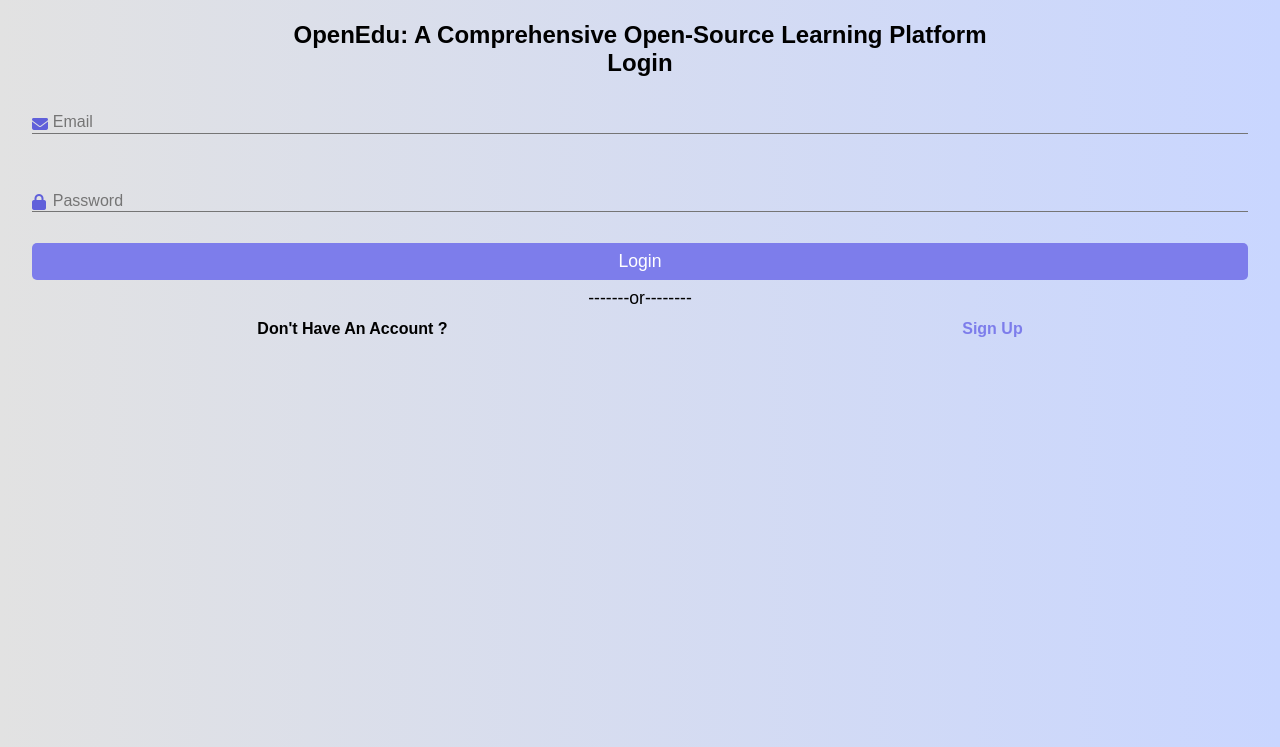
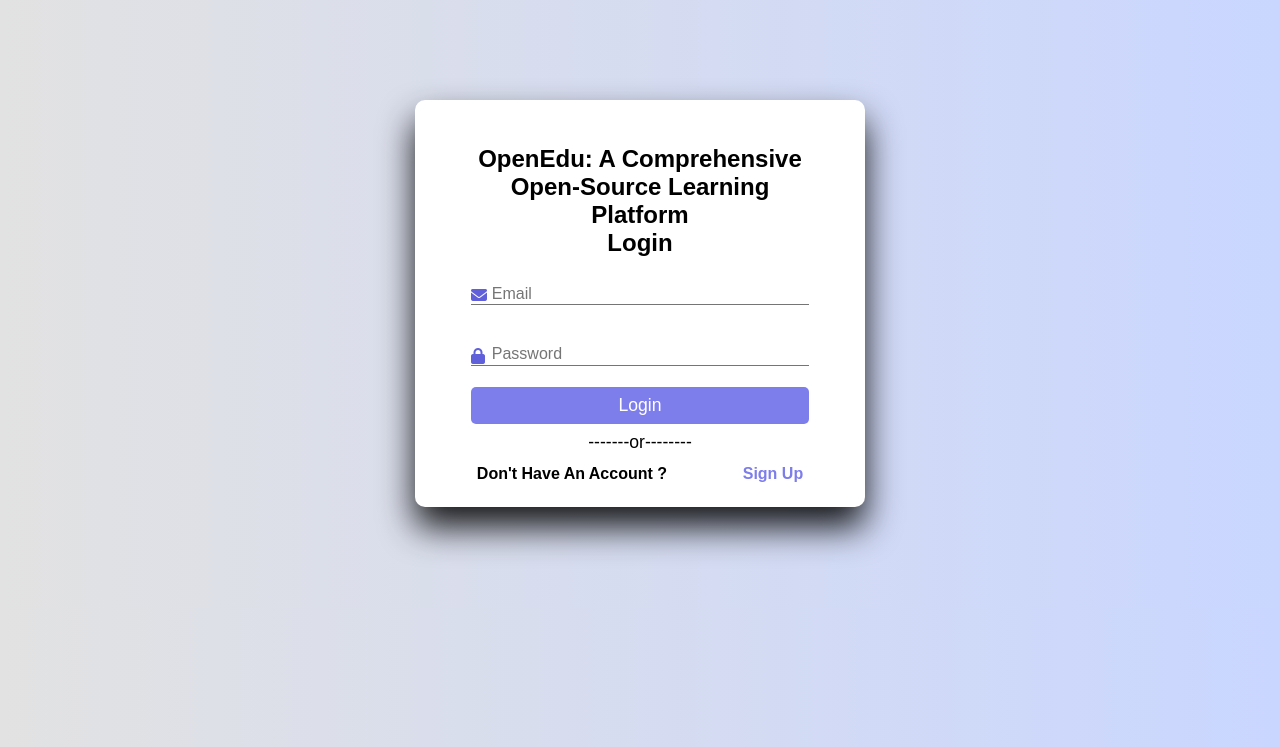
Before and after one commit to mrinoye/OpenEDU-A-Comprehensive-Open-Source-Learning-Platform, a Django app: a page that uses gitlms/accounts/templates/login.html in a window 1280 px wide. Shown: the top 747 px of the page. Run offline with Django 5.2, Linux system fonts and the light colour scheme.

Commit message:
fixed the registration.css ruined by Rifat and added what to show when there is no courses

```diff
--- a/gitlms/accounts/static/css/registration.css
+++ b/gitlms/accounts/static/css/registration.css
@@ -10,7 +10,14 @@ body{
     background: linear-gradient(to right, #e2e2e2, #c9d6ff)
 }
 
-
+.container{
+    background: #fff;
+    width: 450px;
+    padding: 1.5rem;
+    margin: 100px auto;
+    border-radius: 10px;
+    box-shadow: 0 20px 35px rgba(0,0,1,0.9);
+}
 
 form{
     margin: 0 2rem;
```
Also changed, not shown: gitlms/lms/templates/deptcourses.html (+5 -2 lines), gitlms/db.sqlite3.
